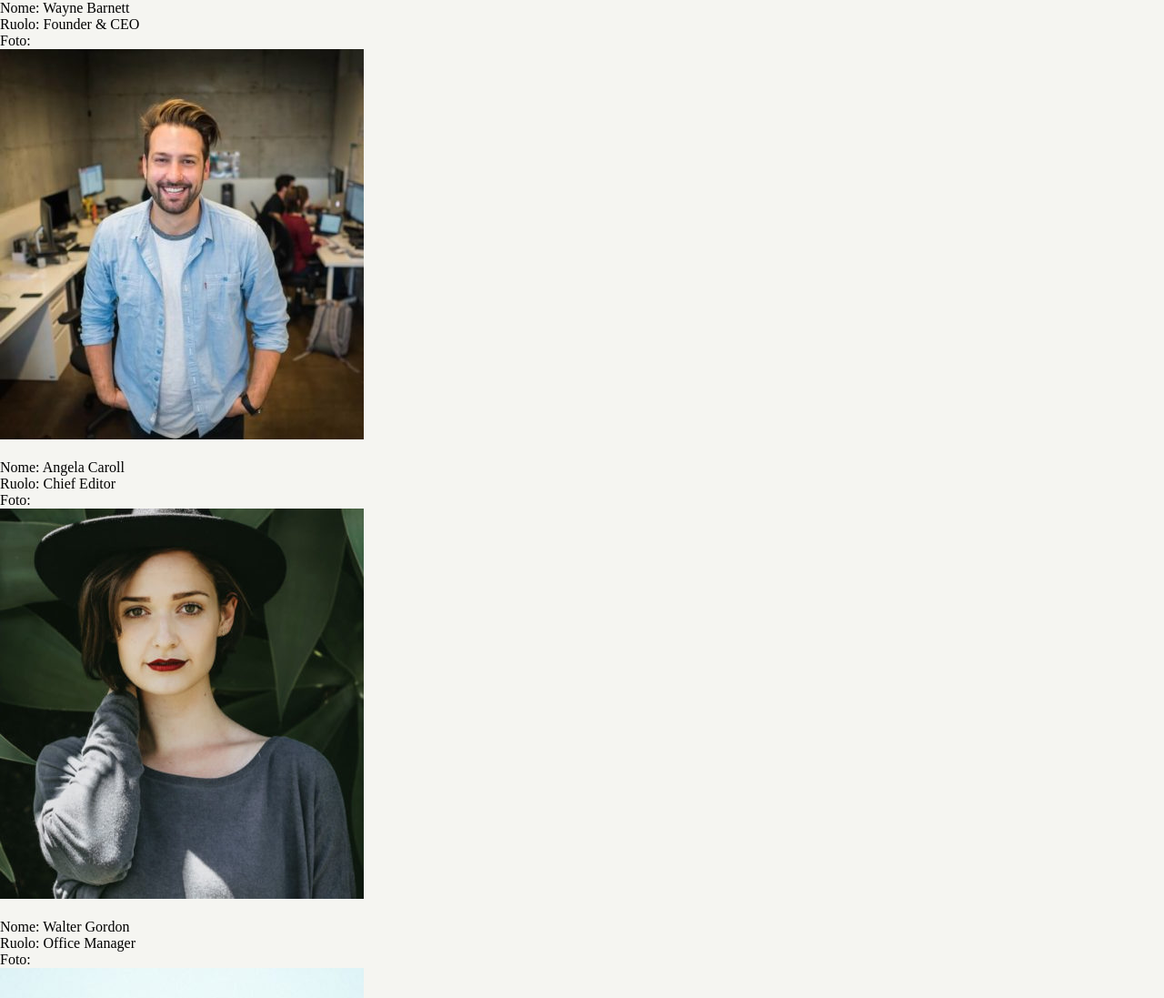
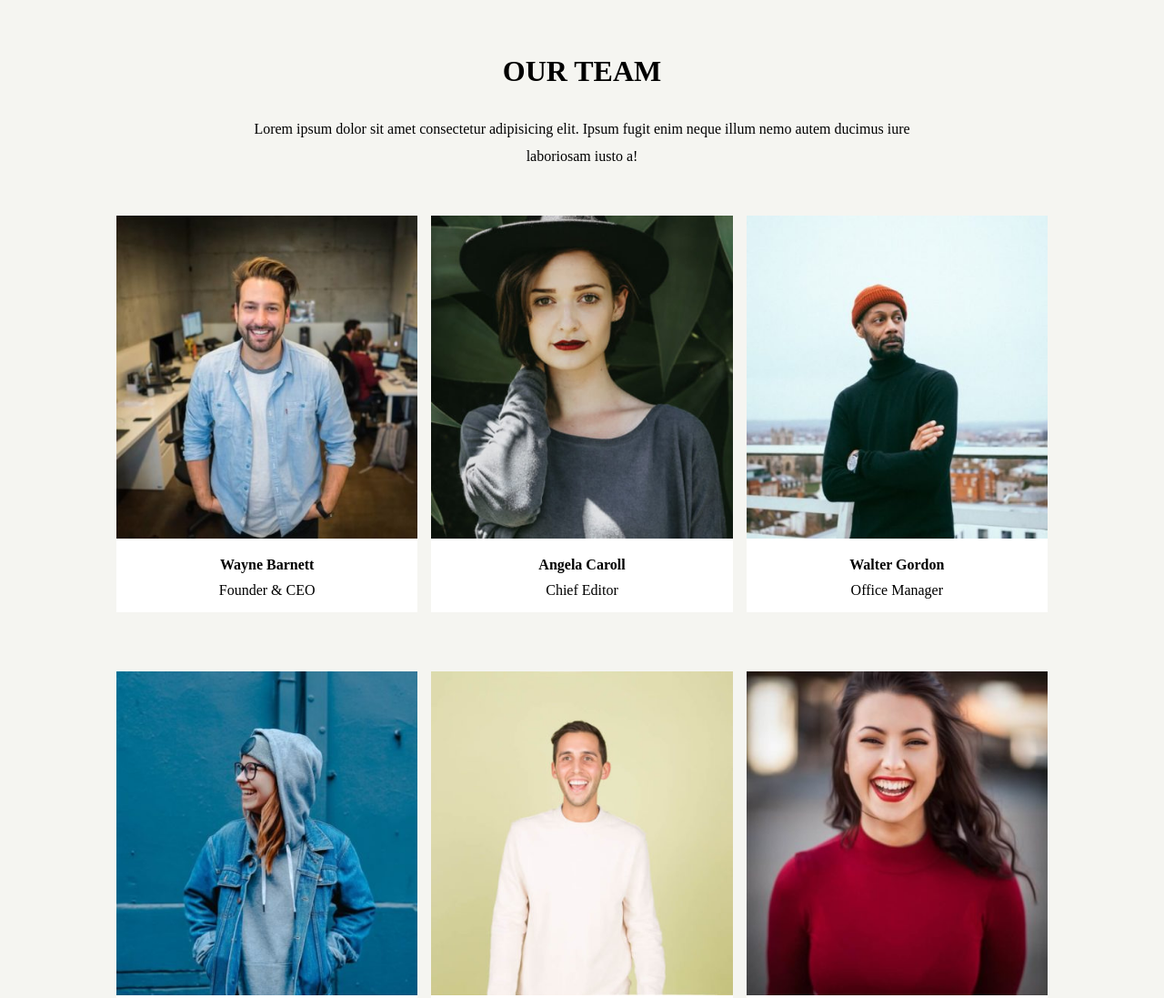
Before and after one commit to MatteoSanson/js-our-team, a plain HTML site: page index.html in a window 1280 px wide. Shown: the top 1097 px of the page at 91% size. Drawn offline with Linux system fonts and the light colour scheme.

Commit message:
feat: prova bonus2

```diff
--- a/index.html
+++ b/index.html
@@ -8,6 +8,55 @@
     <link rel="stylesheet" href="style.css">
 </head>
 <body>
+    <header>
+        <h1>Our Team</h1>
+        <p>Lorem ipsum dolor sit amet consectetur adipisicing elit. Ipsum fugit enim neque illum nemo autem ducimus iure laboriosam iusto a!
+        </p>
+    </header>
+    <!-- <main> -->
+        <!-- <div class="card">
+            <div class="immagine">
+                <img src="img/wayne-barnett-founder-ceo.jpg" alt="wayne barnett">
+            </div>
+            <p class="nome">nome</p>
+            <p class="ruolo">ruolo</p>
+        </div>
+        <div class="card">
+            <div class="immagine">
+                <img src="img/angela-lopez-social-media-manager.jpg" alt="wayne barnett">
+            </div>
+            <p class="nome">nome</p>
+            <p class="ruolo">ruolo</p>
+        </div>
+        <div class="card">
+            <div class="immagine">
+                <img src="img/wayne-barnett-founder-ceo.jpg" alt="wayne barnett">
+            </div>
+            <p class="nome">nome</p>
+            <p class="ruolo">ruolo</p>
+        </div>
+        <div class="card">
+            <div class="immagine">
+                <img src="img/wayne-barnett-founder-ceo.jpg" alt="wayne barnett">
+            </div>
+            <p class="nome">nome</p>
+            <p class="ruolo">ruolo</p>
+        </div>
+        <div class="card">
+            <div class="immagine">
+                <img src="img/wayne-barnett-founder-ceo.jpg" alt="wayne barnett">
+            </div>
+            <p class="nome">nome</p>
+            <p class="ruolo">ruolo</p>
+        </div>
+        <div class="card">
+            <div class="immagine">
+                <img src="img/wayne-barnett-founder-ceo.jpg" alt="wayne barnett">
+            </div>
+            <p class="nome">nome</p>
+            <p class="ruolo">ruolo</p>
+        </div> -->
+    <!-- </main> -->
     <script src="main.js"></script>
 </body>
 </html>
--- a/main.js
+++ b/main.js
@@ -35,42 +35,45 @@ const lista = [
 
 console.log("lista team:", lista);
 
+
 function creaPersona(persona) {
     const divElement = document.createElement('div');
+    divElement.classList.add('card');
 
-    const nomeElement = document.createElement('p');
+    const fotoElement = document.createElement('div');
+    fotoElement.classList.add('immagine');
+    const imgElement = document.createElement('img');
+    const nomeElement = document.createElement('h4');
+    nomeElement.classList.add('nome');
     const ruoloElement = document.createElement('p');
-    const fotoElement = document.createElement('p');
-    const imgElement = document.createElement('img');
+    ruoloElement.classList.add('ruolo');
 
-    nomeElement.textContent = `Nome: ${persona.nome}`;
-    ruoloElement.textContent = `Ruolo: ${persona.ruolo}`;
-    fotoElement.textContent = 'Foto:';
+
+    nomeElement.textContent = `${persona.nome}`;
+    ruoloElement.textContent = `${persona.ruolo}`;
 
     imgElement.src = `img/${persona.foto}`;
     imgElement.alt = `${persona.nome}`;
 
+    fotoElement.append(imgElement);
+
     divElement.append(
+        fotoElement,
         nomeElement,
-        ruoloElement,
-        fotoElement,
-        imgElement
+        ruoloElement
     );
 
     return divElement;
 }
 
-const containerElement = document.createElement('div');
+const mainElement = document.createElement('main');
 
 for (let i = 0; i < lista.length; i++) {
     const persona = lista[i];
     console.log(persona.nome, persona);
     const personaElement = creaPersona(persona);
-    containerElement.append(personaElement);
-
-    if (i < lista.length - 1) {
-        containerElement.append(document.createElement('br'));
-    }
+    mainElement.append(personaElement);
 }
 
-document.body.append(containerElement);
+
+document.querySelector('body').append(mainElement);
--- a/style.css
+++ b/style.css
@@ -7,3 +7,50 @@
 body {
     background-color: #f5f5f1;
 }
+
+header, main {
+    margin: 0 auto;
+    text-align: center;
+}
+
+header {
+    width: 60%;
+}
+
+header h1 {
+    padding: 3.75rem 0 1.875rem 0;
+    text-transform: uppercase;
+}
+
+header p {
+    padding-bottom: 3.125rem;
+    line-height: 1.875rem;
+}
+
+main {
+    width: 80%;
+    /* background-color: pink; */
+    display: flex;
+    flex-wrap: wrap;
+    gap: .9375rem;
+}
+
+.card {
+    width: calc(100% / 3 - .625rem);
+    background-color: white;
+    margin-bottom: 3.125rem;
+}
+
+.card .immagine img {
+    display: block;
+    width: 100%;
+    object-fit: contain;
+}
+
+h4.nome {
+    padding: 1.25rem 0 .625rem 0;
+}
+
+p.ruolo {
+    padding-bottom: .9375rem;
+}
```
